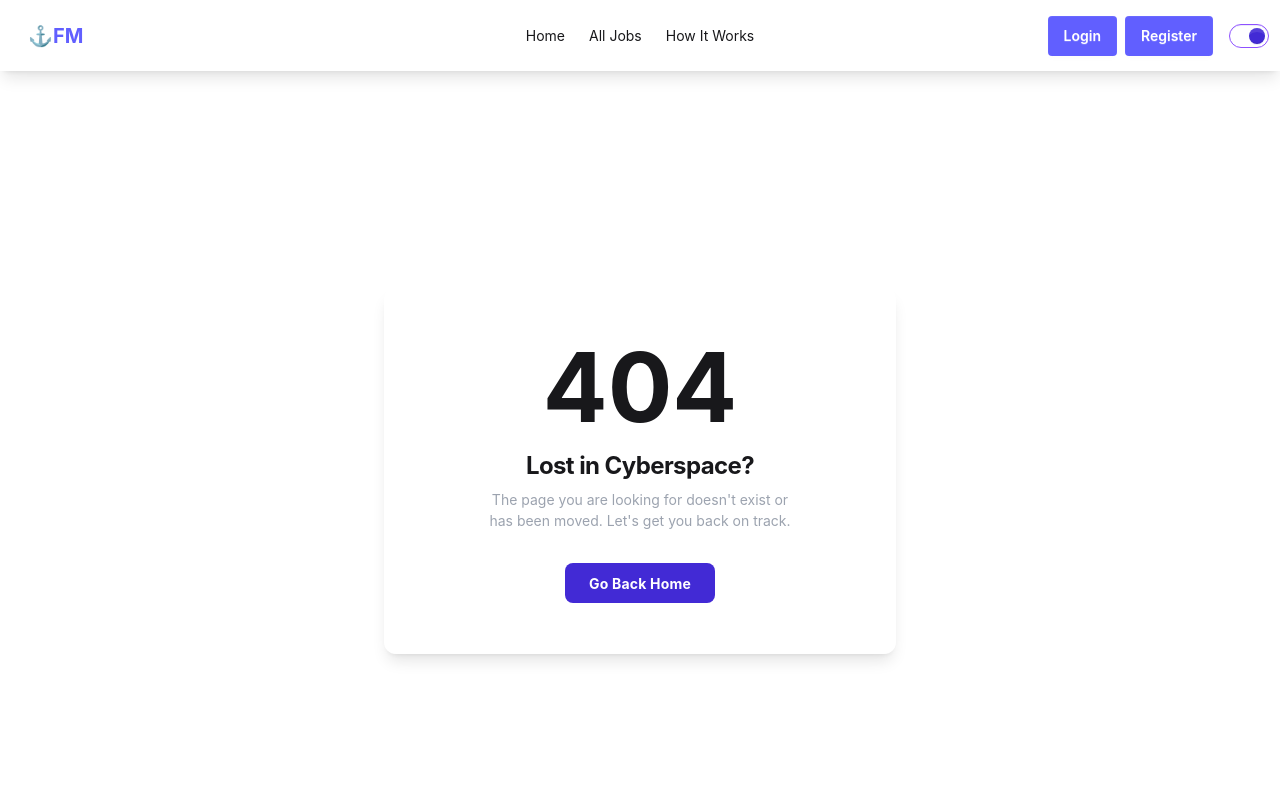
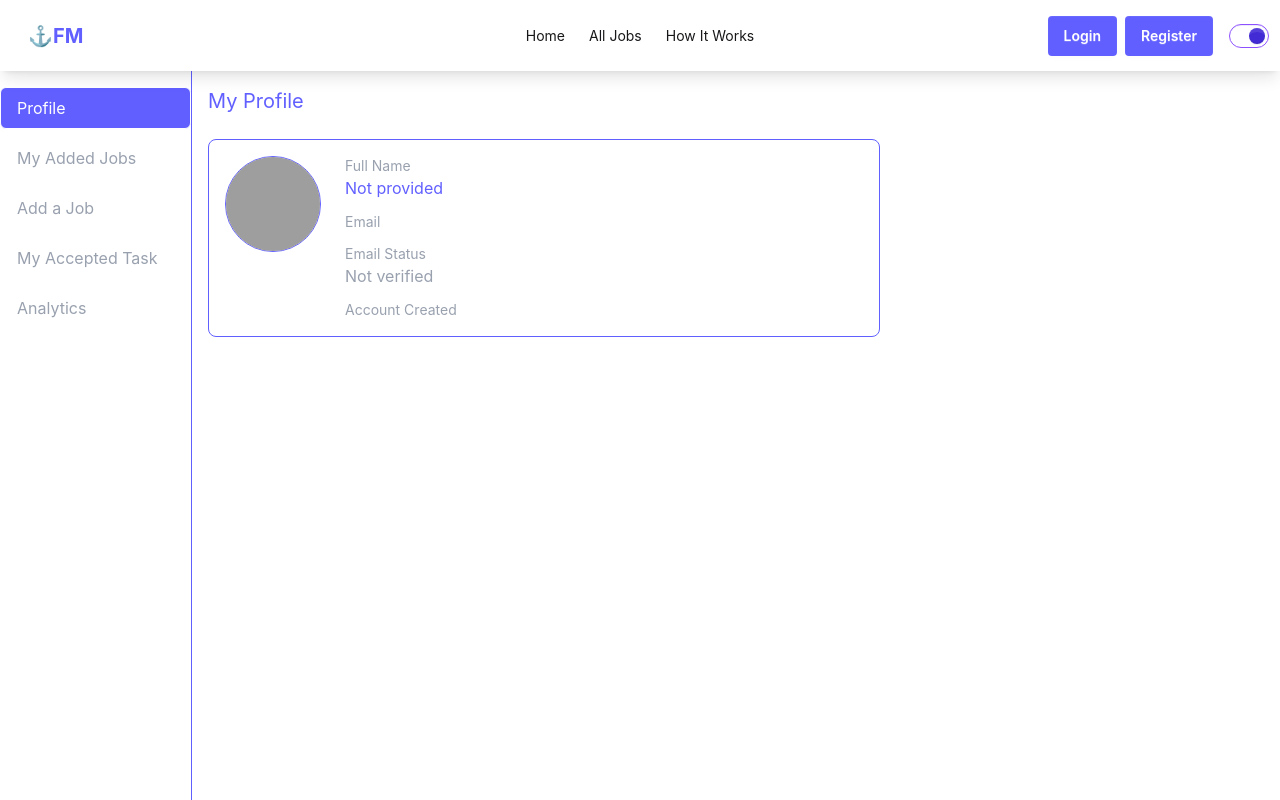
Before and after one commit to Turzo02/FreeLance-MarketPlace-FrontEnd, a React (Vite) app: page /dashboard/profile in a window 1280 px wide. Shown: the top 800 px of the page. Built offline with nearby package versions, Linux system fonts and the light colour scheme; no server answers; grey boxes are pictures that could not be loaded.

Commit message:
Dashboard Added

```diff
--- a/package.json
+++ b/package.json
@@ -23,6 +23,7 @@
     "react-icons": "^5.5.0",
     "react-router": "^7.9.5",
     "react-router-dom": "^7.9.5",
+    "recharts": "^3.6.0",
     "sweetalert2": "^11.26.3",
     "tailwindcss": "^4.1.17"
   },
--- a/src/Components/Footer.jsx
+++ b/src/Components/Footer.jsx
@@ -4,7 +4,7 @@ import { Mail, Phone, MapPin, Twitter, Youtube, Facebook } from "lucide-react";
 const Footer = () => {
   return (
     <footer className="glassmorphic-card rounded-sm shadow-2xl p-8 md:p-12">
-      <div className="max-w-6xl mx-auto grid grid-cols-1 md:grid-cols-3 gap-8">
+      <div className="max-w-7xl mx-auto grid grid-cols-1 md:grid-cols-3 gap-8">
 
         {/* About Section */}
         <div>
--- a/src/Components/Navbar.jsx
+++ b/src/Components/Navbar.jsx
@@ -53,13 +53,7 @@ const Links = (
     {user && (
       <>
         <li>
-          <NavLink to="/addAJob">Add a Job</NavLink>
-        </li>
-        <li>
-          <NavLink to="/acceptedTasks">My Accepted Tasks</NavLink>
-        </li>
-        <li>
-          <NavLink to={`/myaddedjobs/${user.email}`}>My Added Jobs</NavLink>
+          <NavLink to="/dashboard">Dashboard</NavLink>
         </li>
       </>
     )}
@@ -131,37 +125,42 @@ if(loading){
 
       {/* Navbar-end */}
 <div className="navbar-end flex items-center gap-2">
-          {/* Profile info only on large screens */}
-          {user && (
-            <div className="hidden lg:flex items-center gap-2 group cursor-pointer">
-              <span className="opacity-0 group-hover:opacity-100 transition-opacity duration-300 font-semibold">
-                {user.displayName}
-              </span>
+  {user ? (
+    <div className="dropdown dropdown-end">
+      {/* Avatar button */}
+      <label tabIndex={0} className="btn btn-ghost btn-circle avatar">
+        <div className="w-9 rounded-sm">
           <img
-                src={user.photoURL}
+            src={user.photoURL || "https://api.dicebear.com/7.x/notionists/svg?seed=Data_User_006"}
             alt="Profile"
-                className="w-8 h-8 object-cover rounded-sm"
+            referrerPolicy="no-referrer"
           />
         </div>
-          )}
+      </label>
 
-          {/* Login / Logout buttons always visible */}
-          {user ? (
-            <button
-              onClick={handleSignOut}
-              className="btn bg-indigo-500 text-white border-none"
+      {/* Dropdown menu */}
+      <ul
+        tabIndex={0}
+        className="menu menu-sm dropdown-content mt-3 p-2 shadow-sm border rounded-sm bg-base-100 w-52"
       >
-              Logout
-            </button>
+        <li className="px-3 py-2 text-sm font-semibold cursor-default">
+          {user.displayName}
+        </li>
+        <li className="border-t mt-1 pt-1">
+          <button onClick={handleSignOut}>Logout</button>
+        </li>
+      </ul>
+    </div>
   ) : (
     <>
       <Link to="/login">
-                <button className="btn  bg-indigo-500 text-white  border-none">
+        <button className="btn bg-indigo-500 text-white border-none">
           Login
         </button>
       </Link>
+
       <Link to="/register">
-                <button className="btn bg-indigo-500 text-white border-none ">
+        <button className="btn bg-indigo-500 text-white border-none">
           Register
         </button>
       </Link>
@@ -176,6 +175,8 @@ if(loading){
     className="toggle toggle-primary ml-2 border border-violet-500"
   />
 </div>
+
+
       </div>
     </div>
   );
--- a/src/Pages/AddAJob/AddAJob.jsx
+++ b/src/Pages/AddAJob/AddAJob.jsx
@@ -39,7 +39,7 @@ const AddAJob = () => {
           icon: "success",
           showConfirmButton: true,
         }).then(() => {
-          navigate(`/myaddedjobs/${user?.email}`);
+          navigate(`/dashboard/myaddedjobs/${user?.email}`);
         });
       })
       .catch((error) => {
--- /dev/null
+++ b/src/Pages/Dashboard/Analytics.jsx
@@ -0,0 +1,84 @@
+import { useEffect, useState } from "react";
+import axios from "axios";
+import {
+  BarChart,
+  Bar,
+  XAxis,
+  YAxis,
+  Tooltip,
+  ResponsiveContainer,
+} from "recharts";
+import LoadingSpinner from "../../Components/LoadingSpinner/LoadingSpinner";
+
+export default function Analytics() {
+  const [jobs, setJobs] = useState([]);
+  const [loading, setLoading] = useState(true);
+
+  useEffect(() => {
+    axios
+      .get("https://freelance-marketplace-api-server-smoky.vercel.app/jobs")
+      .then((res) => {
+        setJobs(res.data);
+        setLoading(false);
+      })
+      .catch((error) => {
+        console.log(error);
+        setLoading(false);
+      });
+  }, []);
+
+  if (loading) {
+    return (
+     <LoadingSpinner></LoadingSpinner>
+    );
+  }
+
+  // Simple chart data
+  const chartData = [
+    {
+      name: "Total Jobs",
+      count: jobs.length,
+    },
+  ];
+
+  return (
+    <div className="max-w-3xl space-y-6">
+      <h2 className="text-indigo-500 text-xl">
+        Analytics
+      </h2>
+
+      {/* Stats Card */}
+      <div className="border border-indigo-500 rounded-lg p-4">
+        <p className="text-gray-400 text-sm">
+          Total Jobs Posted
+        </p>
+        <p className="text-indigo-500 text-3xl font-semibold">
+          {jobs.length}
+        </p>
+      </div>
+
+      {/* Chart */}
+      <div className="border border-indigo-500 rounded-lg p-4 h-64">
+        <ResponsiveContainer width="100%" height="100%">
+          <BarChart data={chartData}>
+            <XAxis dataKey="name" stroke="#a5b4fc" />
+            <YAxis stroke="#a5b4fc" />
+            <Tooltip />
+            <Bar dataKey="count" fill="#6366f1" />
+          </BarChart>
+        </ResponsiveContainer>
+      </div>
+
+      {/* Coming Soon */}
+      <div className="border border-indigo-500 rounded-lg p-4">
+        <p className="text-indigo-500 mb-1">
+          More analytics coming soon
+        </p>
+        <p className="text-gray-400 text-sm">
+          Job categories breakdown, user activity, monthly growth,
+          and advanced insights will be added here.
+        </p>
+      </div>
+    </div>
+  );
+}
--- /dev/null
+++ b/src/Pages/Dashboard/Dashboard.jsx
@@ -0,0 +1,67 @@
+// DashboardLayout.jsx
+import { NavLink, Outlet } from "react-router-dom";
+import { use, useState } from "react";
+import { AuthContext } from "../../Context/AuthContext";
+
+export default function Dashboard() {
+  const [open, setOpen] = useState(false);
+    const { user } = use(AuthContext);
+
+
+  const linkClass = ({ isActive }) =>
+    `block px-4 py-2 rounded-md border transition
+     ${
+       isActive
+         ? "text-white bg-indigo-500"
+         : "text-gray-400 border-transparent hover:border-indigo-500 hover:text-indigo-500"
+     }`;
+
+  return (
+    <div className="max-w-7xl mx-auto min-h-screen flex flex-col md:flex-row ">
+
+      {/* Mobile header */}
+      <div className="md:hidden flex items-center justify-between p-4 border-b border-indigo-500">
+        <h1 className="text-indigo-500 font-semibold">Dashboard</h1>
+        <button
+          onClick={() => setOpen(!open)}
+          className="text-indigo-500"
+        >
+          ☰
+        </button>
+      </div>
+
+      {/* Sidebar */}
+      <aside
+        className={`md:w-48 w-full md:block ${
+          open ? "block" : "hidden"
+        } border-r border-indigo-500 py-4`}
+      >
+        <nav className="space-y-2">
+          <NavLink to="/dashboard/profile" className={linkClass}>
+            Profile
+          </NavLink>
+
+          <NavLink to={`/dashboard/myaddedjobs/${user?.email}`} className={linkClass}>
+            My Added Jobs
+          </NavLink>
+
+          <NavLink to="/dashboard/addAJob" className={linkClass}>
+            Add a Job
+          </NavLink>
+
+          <NavLink to="/dashboard/acceptedTasks" className={linkClass}>
+            My Accepted Task
+          </NavLink>
+          <NavLink to="/dashboard/analytics" className={linkClass}>
+            Analytics
+          </NavLink>
+        </nav>
+      </aside>
+
+      {/* Content */}
+      <main className="flex-1 p-4">
+        <Outlet />
+      </main>
+    </div>
+  );
+}
--- /dev/null
+++ b/src/Pages/Dashboard/Profile.jsx
@@ -0,0 +1,57 @@
+import { use } from "react";
+import { AuthContext } from "../../Context/AuthContext";
+
+export default function Profile() {
+  const { user } = use(AuthContext);
+
+  return (
+    <div className="max-w-2xl">
+      <h2 className="text-indigo-500 text-xl mb-6">My Profile</h2>
+
+      <div className="flex flex-col sm:flex-row gap-6 border border-indigo-500 rounded-lg p-4">
+
+        {/* Avatar */}
+        <div className="shrink-0">
+          <img
+            src={user?.photoURL || "https://api.dicebear.com/7.x/notionists/svg?seed=Data_User_006"}
+            alt="User Avatar"
+            className="w-24 h-24 rounded-full border border-indigo-500 object-cover"
+          />
+        </div>
+
+        {/* Info */}
+        <div className="flex-1 space-y-3">
+          <div>
+            <p className="text-gray-400 text-sm">Full Name</p>
+            <p className="text-indigo-500">
+              {user?.displayName || "Not provided"}
+            </p>
+          </div>
+
+          <div>
+            <p className="text-gray-400 text-sm">Email</p>
+            <p className="text-indigo-500">{user?.email}</p>
+          </div>
+
+          <div>
+            <p className="text-gray-400 text-sm">Email Status</p>
+            <p
+              className={`${
+                user?.emailVerified ? "text-indigo-500" : "text-gray-400"
+              }`}
+            >
+              {user?.emailVerified ? "Verified" : "Not verified"}
+            </p>
+          </div>
+
+          <div>
+            <p className="text-gray-400 text-sm">Account Created</p>
+            <p className="text-gray-400">
+              {user?.metadata?.creationTime}
+            </p>
+          </div>
+        </div>
+      </div>
+    </div>
+  );
+}
--- a/src/Pages/Login/Login.jsx
+++ b/src/Pages/Login/Login.jsx
@@ -15,8 +15,8 @@ const Login = () => {
   const [email, setEmail] = useState("");
   const [password, setPassword] = useState("");
   const HandleDemoLogin = () =>{
-    setEmail("demo.user@gmail.com")
-    setPassword("demoPass")
+    setEmail("demo.freelanceruser@gmail.com")
+    setPassword("demoPass1@")
   }
 
   const location = useLocation();
--- a/src/Pages/MyAcceptedTasks/MyAcceptedTasks.jsx
+++ b/src/Pages/MyAcceptedTasks/MyAcceptedTasks.jsx
@@ -81,7 +81,7 @@ const MyAcceptedTasks = () => {
           You have no accepted tasks yet.
         </p>
       ) : (
-        <div className="grid grid-cols-1 sm:grid-cols-2 lg:grid-cols-4 gap-4 py-6 px-2">
+        <div className="grid grid-cols-1 sm:grid-cols-2 lg:grid-cols-3 gap-4 py-6 px-2">
           {tasks.map((task) => (
             <div
               key={task._id}
--- a/src/Pages/UpdateJob/UpdateJob.jsx
+++ b/src/Pages/UpdateJob/UpdateJob.jsx
@@ -45,7 +45,7 @@ const UpdateJob = () => {
         icon: "success",
         confirmButtonText: "OK",
       }).then(() => {
-        navigate(`/myaddedjobs/${userEmail}`);
+        navigate(`/dashboard/myaddedjobs/${userEmail}`);
       });
 
       form.reset();
--- a/src/main.jsx
+++ b/src/main.jsx
@@ -22,6 +22,9 @@ import HowITWorks from "./Pages/HowITWorks/HowITWorks";
 import About from "./Pages/AdditionalPages/About.jsx";
 import Privacy from "./Pages/AdditionalPages/Privacy.jsx";
 import FAQ from "./Pages/AdditionalPages/FAQ.jsx";
+import Dashboard from "./Pages/Dashboard/Dashboard.jsx";
+import Profile from "./Pages/Dashboard/Profile.jsx";
+import Analytics from "./Pages/Dashboard/Analytics.jsx";
 
 const router = createBrowserRouter([
   {
@@ -45,6 +48,52 @@ const router = createBrowserRouter([
         element: <AllJobs></AllJobs>,
       },
       {
+        path: "/dashboard",
+        element: <Dashboard></Dashboard>,
+        children: [
+          {
+            index: true,
+            element: <Profile></Profile>,
+          },
+          {
+            path: "profile",
+            element: <Profile></Profile>,
+          },
+          {
+            path: "analytics",
+            element:<Analytics></Analytics>,
+          },
+          {
+            path: "addAJob",
+            element: (
+              <PrivateRoute>
+                <AddAJob></AddAJob>
+              </PrivateRoute>
+            ),
+          },
+          {
+            path: "acceptedTasks",
+            element: (
+              <PrivateRoute>
+                <MyAcceptedTasks></MyAcceptedTasks>
+              </PrivateRoute>
+            ),
+          },
+          {
+            path: "myaddedjobs/:email",
+            loader: ({ params }) =>
+              fetch(
+                `https://freelance-marketplace-api-server-smoky.vercel.app/jobs/user/${params.email}`
+              ),
+            element: (
+              <PrivateRoute>
+                <MyAddedJobs></MyAddedJobs>
+              </PrivateRoute>
+            ),
+          },
+        ],
+      },
+      {
         path: "/about",
         element: <About></About>,
       },
@@ -60,22 +109,7 @@ const router = createBrowserRouter([
         path: "/how-it-works",
         element: <HowITWorks></HowITWorks>,
       },
-      {
-        path: "/addAJob",
-        element: (
-          <PrivateRoute>
-            <AddAJob></AddAJob>
-          </PrivateRoute>
-        ),
-      },
-      {
-        path: "/acceptedTasks",
-        element: (
-          <PrivateRoute>
-            <MyAcceptedTasks></MyAcceptedTasks>
-          </PrivateRoute>
-        ),
-      },
+
       {
         path: "/jobs/:id",
         loader: ({ params }) =>
@@ -84,18 +118,7 @@ const router = createBrowserRouter([
           ),
         Component: JobDetails,
       },
-      {
-        path: "/myaddedjobs/:email",
-        loader: ({ params }) =>
-          fetch(
-            `https://freelance-marketplace-api-server-smoky.vercel.app/jobs/user/${params.email}`
-          ),
-        element: (
-          <PrivateRoute>
-            <MyAddedJobs></MyAddedJobs>
-          </PrivateRoute>
-        ),
-      },
+
       {
         path: "/updatejob/:id",
         loader: ({ params }) =>
```
Also changed, not shown: 1 other file (tests, documents, lock files or other folders). Lines whose indentation alone changed are shown as unchanged.
